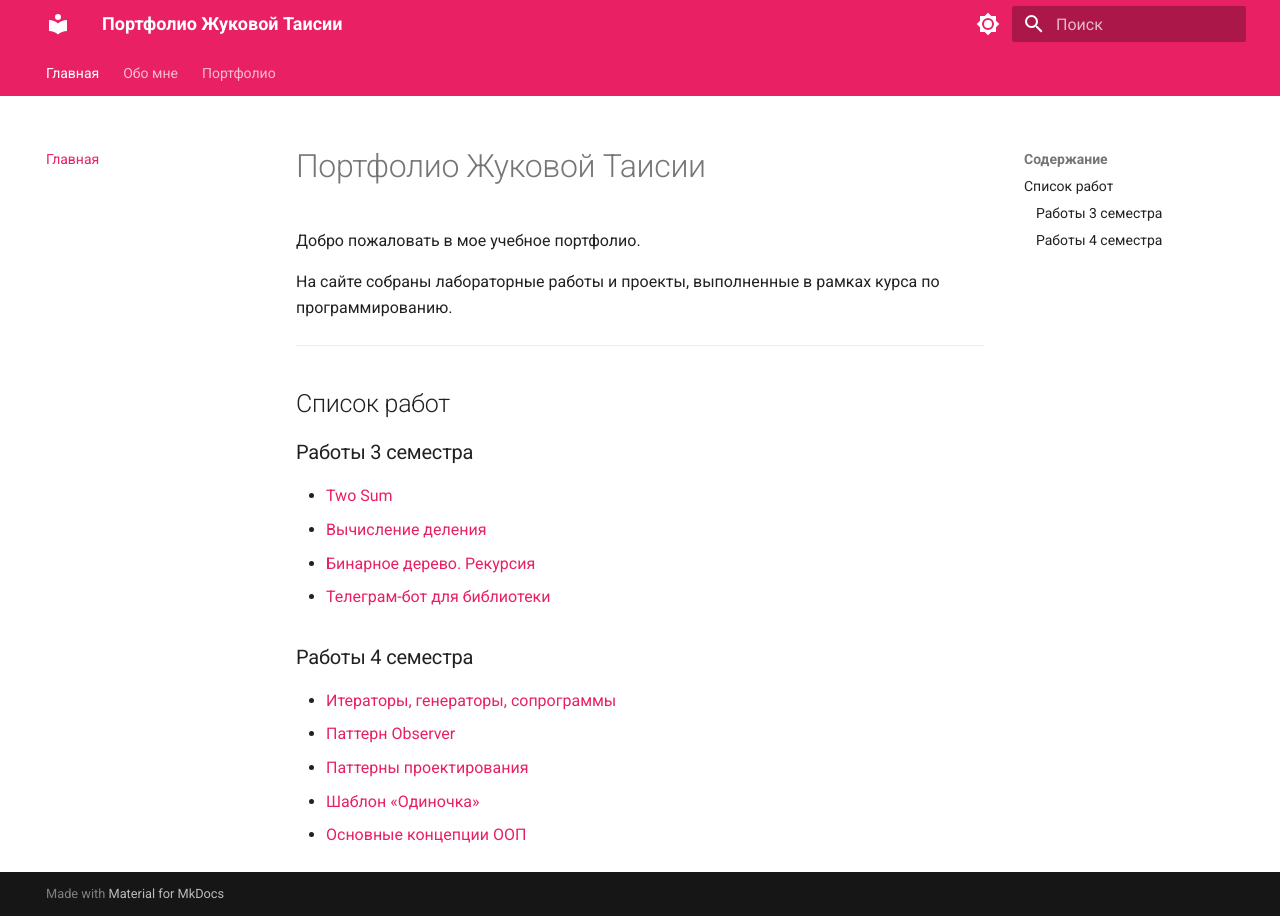
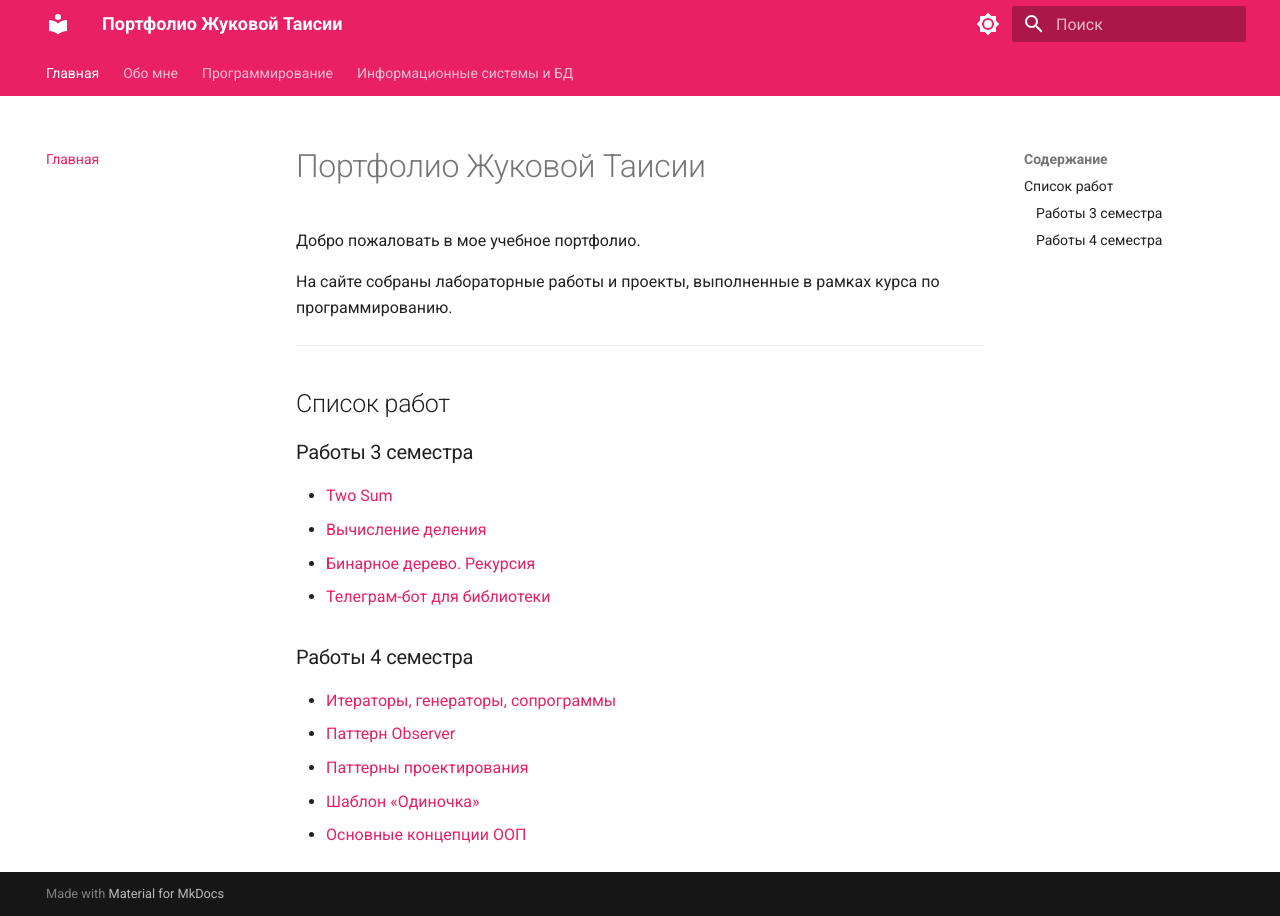
Before and after one commit to TaisiyaZhukova/portfolio-site, an MkDocs documentation site: the page built from docs/index.md, in a window 1280 px wide. Built offline with MkDocs 1.6.1 and Material for MkDocs 9.7.7, drawn with Linux system fonts in a browser that asks for light colours; some of the changed lines change nothing that is shown.

Commit message:
Update mkdocs.yml

```diff
--- a/mkdocs.yml
+++ b/mkdocs.yml
@@ -1,6 +1,6 @@
 site_name: "Портфолио Жуковой Таисии"
 site_author: "Жукова Таисия Ильинична"
-site_description: "Портфолио работ по программированию"
+site_description: "Портфолио работ по программированию и информационным системам"
 
 theme:
   name: material
@@ -38,16 +38,29 @@ markdown_extensions:
 nav:
   - Главная: index.md
   - Обо мне: about.md
-  - Портфолио:
+  - Программирование:
       - 3 семестр:
           - Two Sum: projects/two_sum.md
           - Вычисление деления: projects/division_calculation.md
           - Бинарное дерево. Рекурсия: projects/binary_tree_recursion.md
           - Телеграм-бот для библиотеки: projects/telegram_bot_libraries.md
-
       - 4 семестр:
           - Итераторы, генераторы, сопрограммы: projects/iterators_generators_coroutines.md
           - Паттерн "Observer": projects/observer_pattern_report.md
           - Паттерны проектирования: projects/design_patterns_lab.md
           - Шаблон "Одиночка": projects/singleton_pattern.md
           - Основные концепции ООП: projects/oop_concepts_python.md
+  - Информационные системы и БД:
+      - 1 семестр:
+          - Задание 1. Создание простой БД: isbd/sem1_task1.md
+          - Задание 2. Сохранение целостности: isbd/sem1_task2.md
+          - Задание 3. Реляционная алгебра: isbd/sem1_task3.md
+          - Задание 4. Реляционная алгебра: isbd/sem1_task4.md
+          - Задание 5. Проектирование БД (НФБК): isbd/sem1_task5.md
+          - Задание 6. Нормализация БД: isbd/sem1_task6.md
+      - 2 семестр:
+          - Лабораторная работа №6 (SQLite): isbd/sqlite_lab.md
+          - Сертификаты Stepik: isbd/stepik_cert.md
+          - Финальное задание:
+              - Часть 1. Создание ЛР: isbd/final_project_part1.md
+              - Часть 2. Решение ЛР: isbd/final_project_part2.md
```
